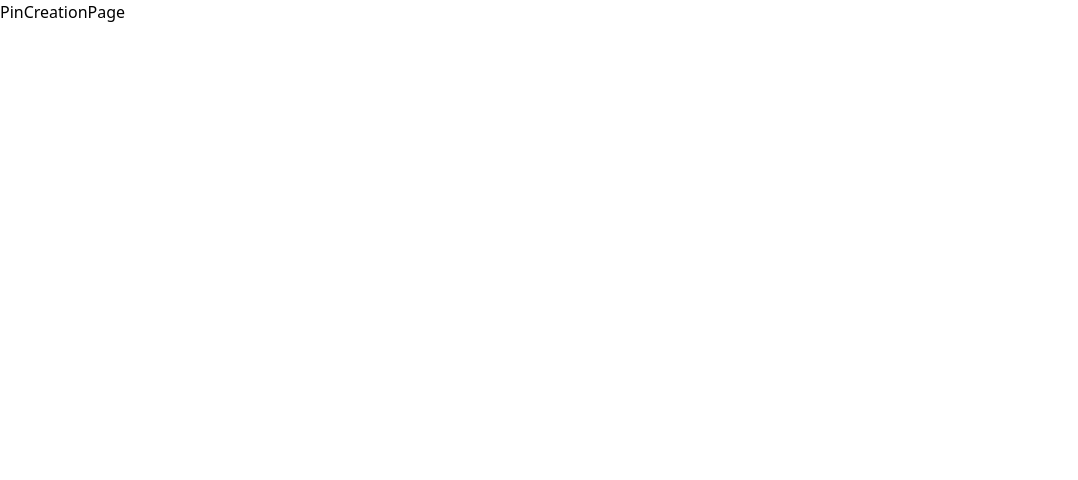
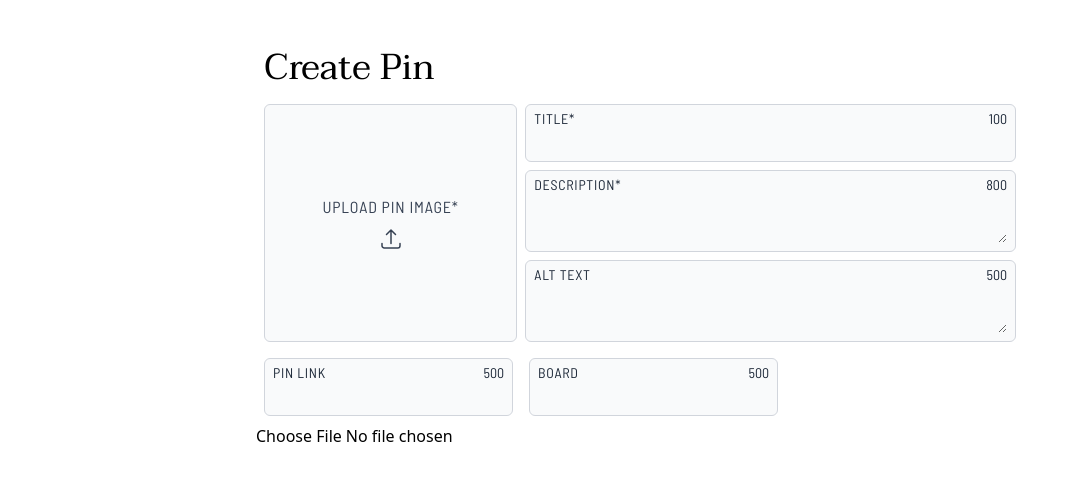
Before and after one commit to speer987/pinterest-scheduler, a Next.js app: page /create-pin in a window 1280 px wide. Shown: the top 480 px of the page, without its empty margins (0-1078 px from the left). Built offline with nearby package versions, Linux system fonts and the light colour scheme.

Commit message:
adding new fonts and also adding text box functionality to create pin page

```diff
--- /dev/null
+++ b/src/app/components/textbox.js
@@ -0,0 +1,18 @@
+export default function Textbox({ label, wordcount, isLongform, isRequired }) {
+  return (
+    <div className="bg-gray-50 rounded-md flex flex-col m-2 p-2 pt-1 border-1 border-gray-300">
+      <div className="flex text-sm font-condensed justify-between text-gray-800">
+        <label className="text-sm font-condensed uppercase tracking-wider">
+          {label}
+          {isRequired ? "*" : ""}
+        </label>
+        <p>{wordcount}</p>
+      </div>
+      {isLongform ? (
+        <textarea className="resize-y" />
+      ) : (
+        <input className=""></input>
+      )}
+    </div>
+  );
+}
--- a/src/app/create-pin/page.js
+++ b/src/app/create-pin/page.js
@@ -1,5 +1,68 @@
+import HeaderWithLinks from "../components/header-w-links";
+import Textbox from "../components/textbox";
 import "../globals.css";
 
 export default function PinCreationPage() {
-  return <div>PinCreationPage</div>;
+  return (
+    <div>
+      {/* <HeaderWithLinks selected={"create-pin"} /> */}
+      <div className="pr-64 pl-64 py-10">
+        <h1 className="text-4xl font-taviraj m-2">Create Pin</h1>
+        <div className="flex">
+          <div className="gap-2 flex flex-col justify-center items-center border-gray-300 bg-gray-50 border-1 mr-0 rounded-md w-2/6 m-2 font-condensed uppercase text-gray-700 tracking-wider">
+            <p>Upload Pin Image*</p>
+            <svg
+              xmlns="http://www.w3.org/2000/svg"
+              fill="none"
+              viewBox="0 0 24 24"
+              strokeWidth={1.5}
+              stroke="currentColor"
+              className="size-6"
+            >
+              <path
+                strokeLinecap="round"
+                strokeLinejoin="round"
+                d="M3 16.5v2.25A2.25 2.25 0 0 0 5.25 21h13.5A2.25 2.25 0 0 0 21 18.75V16.5m-13.5-9L12 3m0 0 4.5 4.5M12 3v13.5"
+              />
+            </svg>
+          </div>
+          <div className="w-4/6">
+            <Textbox
+              isRequired={true}
+              isLongform={false}
+              label={"Title"}
+              wordcount={100}
+            />
+            <Textbox
+              isRequired={true}
+              isLongform={true}
+              label={"Description"}
+              wordcount={800}
+            />
+            <Textbox
+              isRequired={false}
+              isLongform={true}
+              label={"Alt Text"}
+              wordcount={500}
+            />
+          </div>
+        </div>
+        <div className="flex flex-row">
+          <Textbox
+            isRequired={false}
+            isLongform={false}
+            label={"Pin Link"}
+            wordcount={500}
+          />
+          <Textbox
+            isRequired={false}
+            isLongform={false}
+            label={"Board"}
+            wordcount={500}
+          />
+        </div>
+        <input type="file"></input>
+      </div>
+    </div>
+  );
 }
--- a/src/app/globals.css
+++ b/src/app/globals.css
@@ -7,11 +7,18 @@
   font-family: "Taviraj";
   src: url(./fonts/Taviraj-Regular.ttf);
 }
+
+@font-face {
+  font-family: "Barlow Semi Condensed";
+  src: url(./fonts/BarlowSemiCondensed-Regular.ttf);
+}
+
 @import "tailwindcss";
 
 @theme {
   --font-scope: "Scope One", "sans-serif";
   --font-taviraj: "Taviraj", "sans-serif";
+  --font-condensed: "Barlow Semi Condensed", "sans-serif";
   --color-lg-500: oklch(0.9197 0.0721 135.24);
   --color-dg-500: oklch(0.3249 0.0883 150.55);
   --color-llg-500: oklch(98.6% 0.031 120.757);
```
Also changed, not shown: src/app/fonts/BarlowSemiCondensed-Regular.ttf (added).
